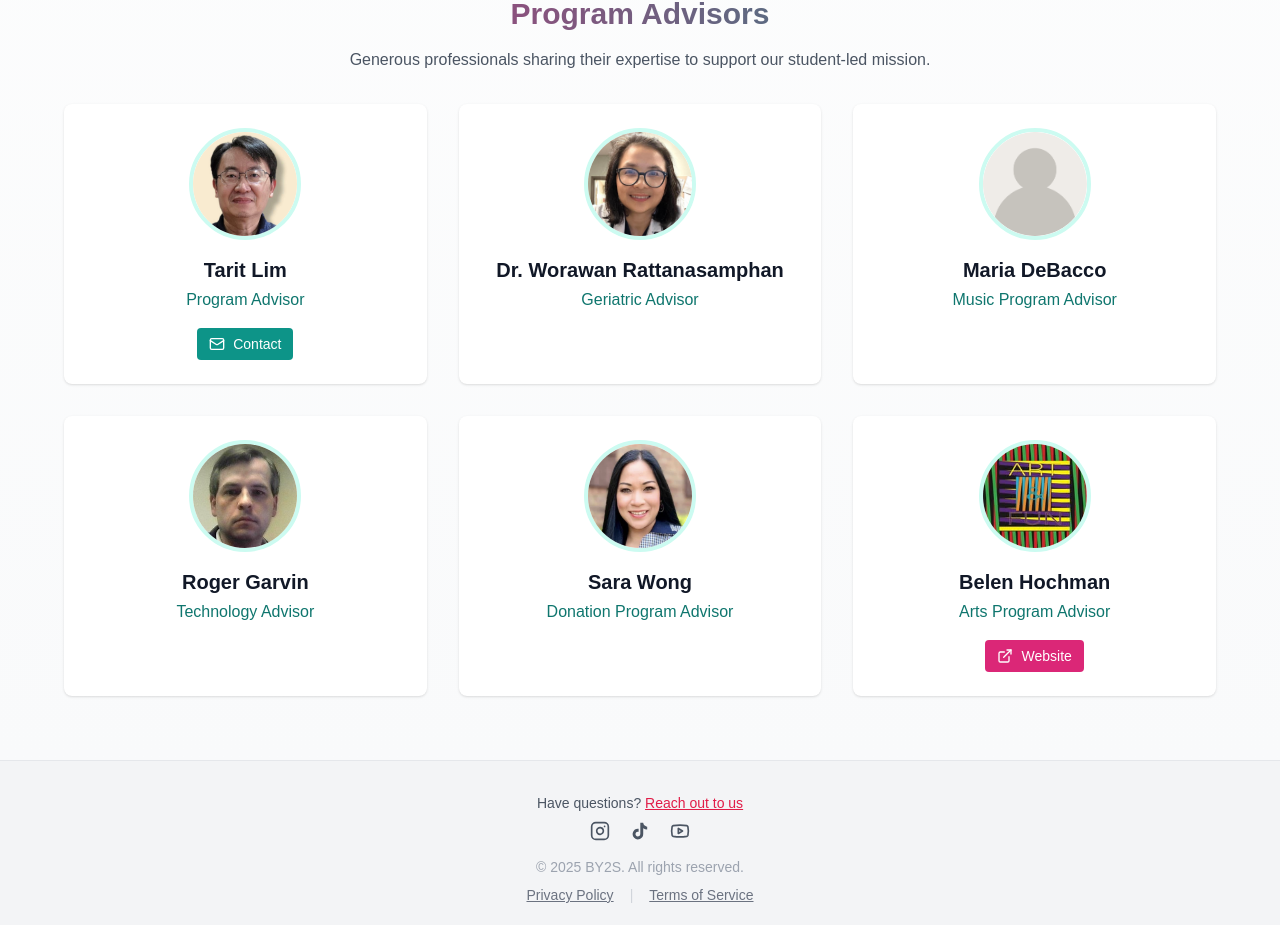
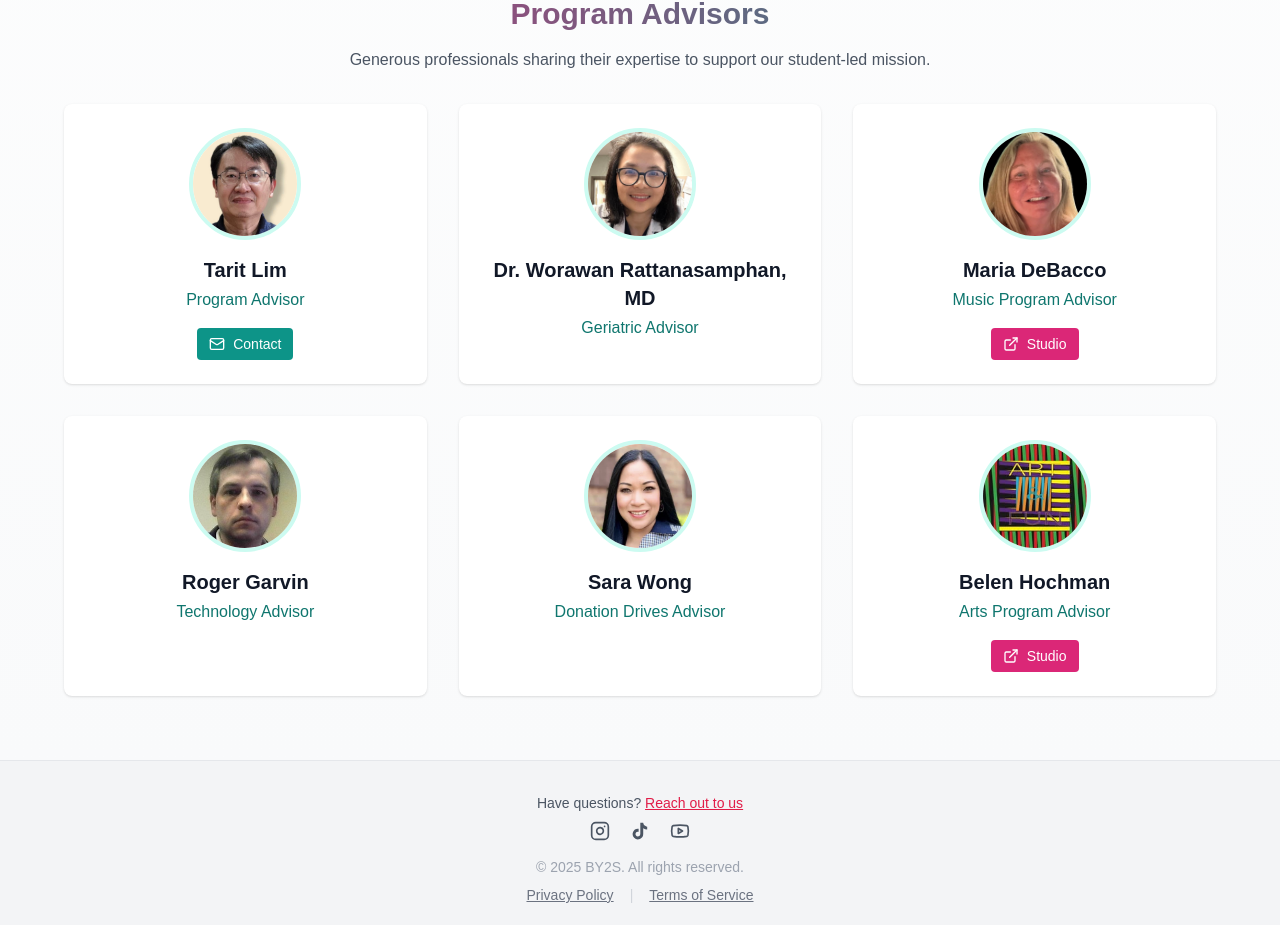
Before and after one commit to by2s2025/by2s-site, a Next.js app: page /team in a window 1280 px wide. Shown: the part 992-1917 px from the top of the page. Built offline with nearby package versions, Linux system fonts and the light colour scheme; a web font is replaced by a local one.

Commit message:
updated (#27)

```diff
--- a/src/content/teamProgramAdvisors.ts
+++ b/src/content/teamProgramAdvisors.ts
@@ -7,7 +7,7 @@ export const teamProgramAdvisors = [
     contactLink: "/contact?type=other"
   },
   {
-    name: "Dr. Worawan Rattanasamphan",
+    name: "Dr. Worawan Rattanasamphan, MD",
     role: "Geriatric Advisor",
     image: "/images/team/advisors/dr-worawan-rattanasamphan.png",
     hasContact: false,
@@ -15,7 +15,9 @@ export const teamProgramAdvisors = [
   {
     name: "Maria DeBacco",
     role: "Music Program Advisor",
-    image: "/images/team/avatar-1.png",
+    image: "/images/team/advisors/maria-debacco.png",
+    externalLink: "https://mariadebaccopianostudio.weebly.com/contact.html",
+    buttonText: "Studio"
   },
   {
     name: "Roger Garvin",
@@ -25,7 +27,7 @@ export const teamProgramAdvisors = [
   },
   {
     name: "Sara Wong",
-    role: "Donation Program Advisor",
+    role: "Donation Drives Advisor",
     image: "/images/team/advisors/sara-wong.png",
     hasContact: false
   },
@@ -34,6 +36,7 @@ export const teamProgramAdvisors = [
     role: "Arts Program Advisor",
     image: "/images/team/advisors/belen-hochman.png",
     hasContact: true,
-    externalLink: "https://bnartplacesoca.com/"
+    externalLink: "https://bnartplacesoca.com/",
+    buttonText: "Studio"
   },
 ];
```
Also changed, not shown: public/images/team/advisors/maria-debacco.png (added).
